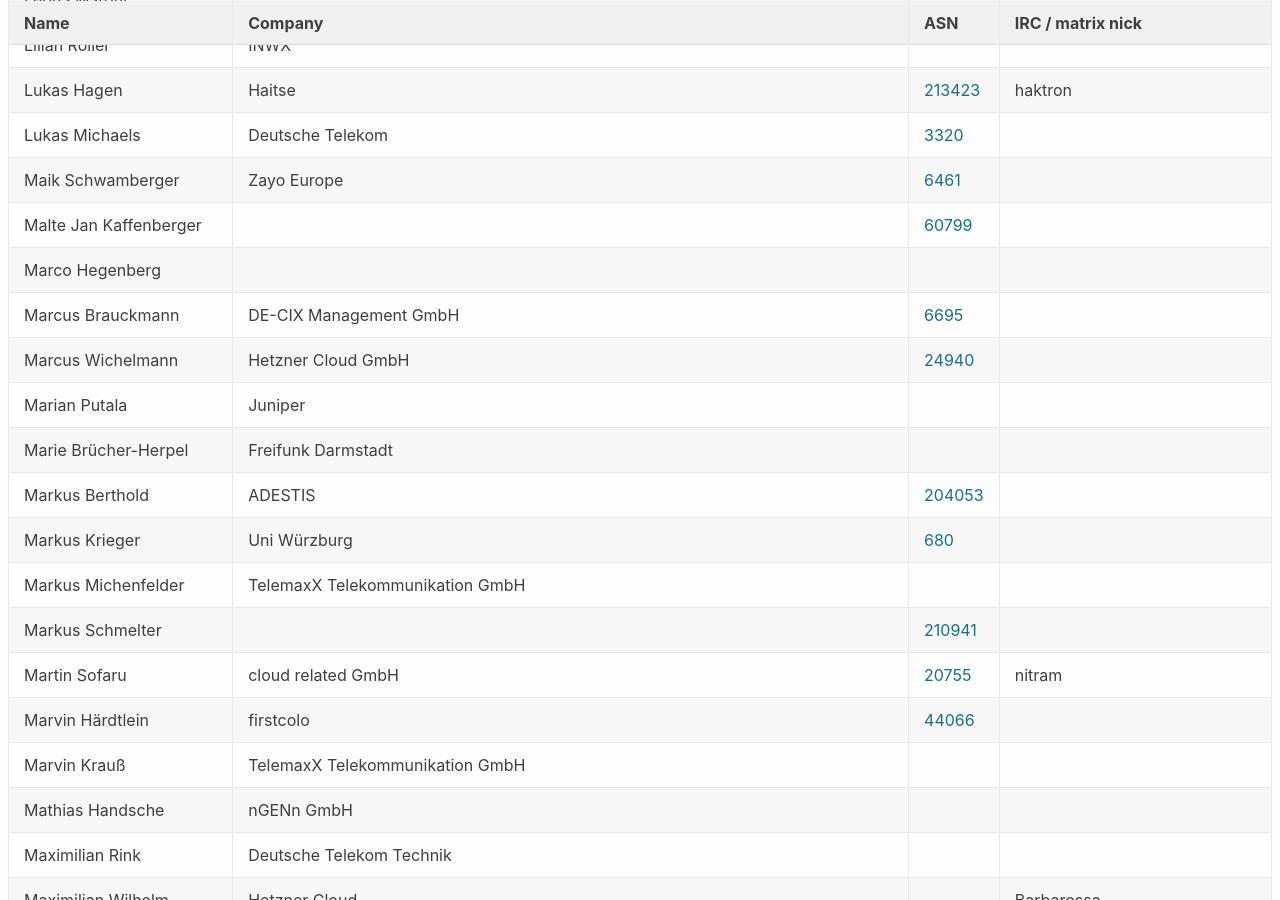
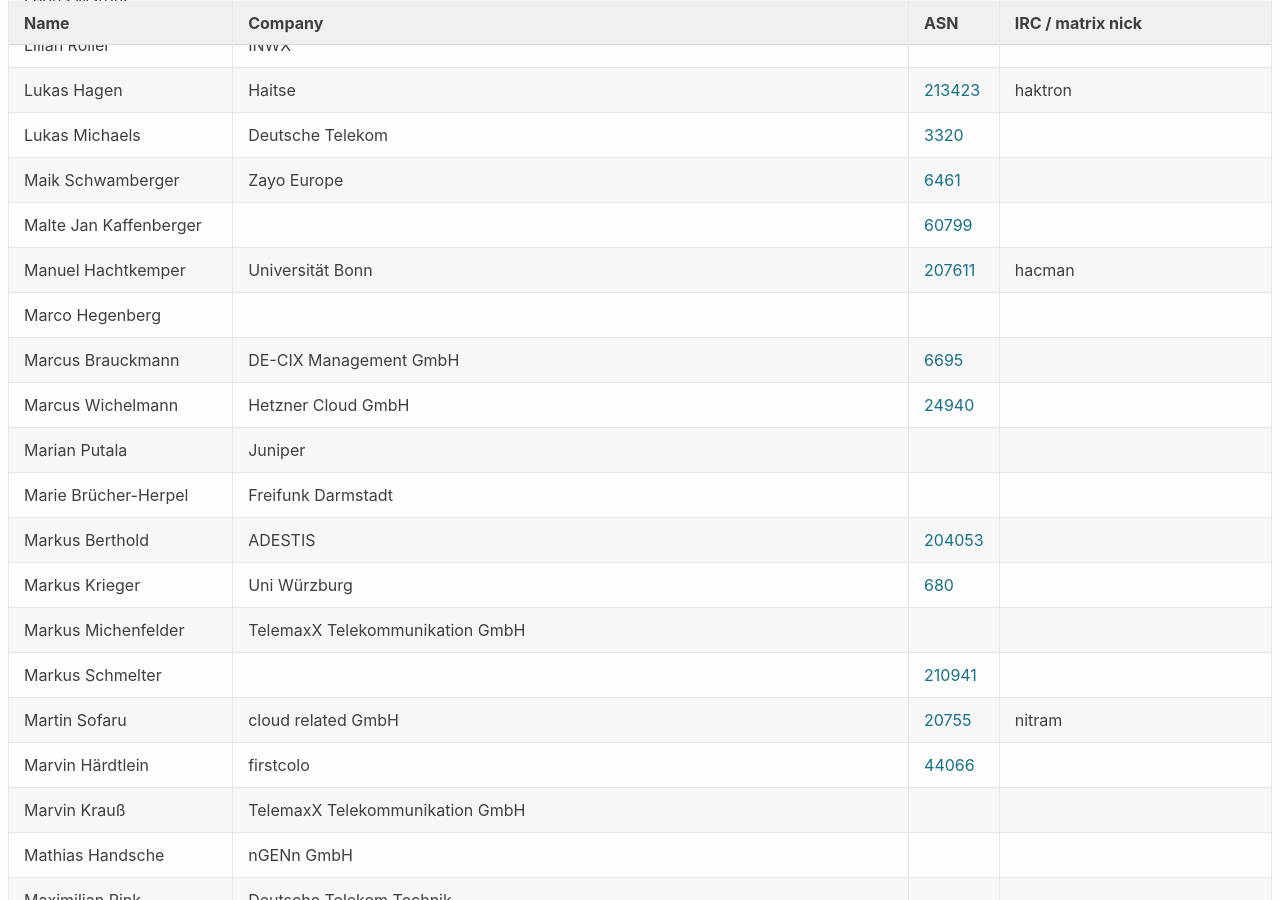
Before and after one commit to denog/pretix-attendeelist, a Jekyll site: the page built from denog17/index.markdown, in a window 1280 px wide and 900 px high, scrolled down 2878 px. Built offline with Jekyll 4.4.1, drawn with Linux system fonts in a browser that asks for light colours; some of the changed text lies outside the part shown.

Commit message:
Latest data: Wed Jun 18 14:34:20 UTC 2025

```diff
--- a/_data/attendees_denog17_onsite.json
+++ b/_data/attendees_denog17_onsite.json
@@ -390,6 +390,12 @@
     "asn": "60799"
   },
   {
+    "name": "Manuel Hachtkemper",
+    "company": "Universität Bonn",
+    "irc": "hacman",
+    "asn": "207611"
+  },
+  {
     "name": "Marco Hegenberg",
     "company": null,
     "irc": null,
@@ -732,6 +738,12 @@
     "asn": null
   },
   {
+    "name": "Tim Bayer",
+    "company": "Universität Bonn",
+    "irc": null,
+    "asn": null
+  },
+  {
     "name": "Tim Kleefass",
     "company": "DENOG e.V. / DE-CIX / Stuttgart-IX",
     "irc": "@tim:haitabu.net",
```
